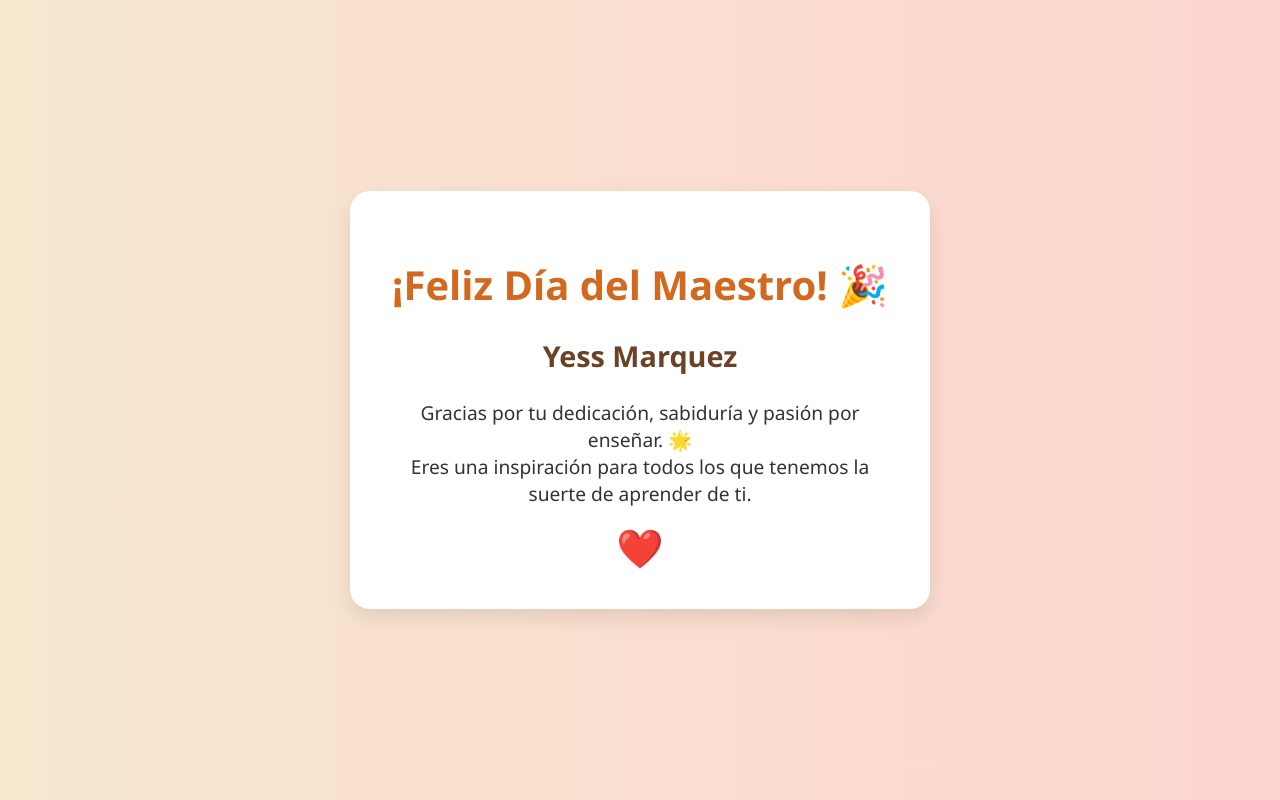
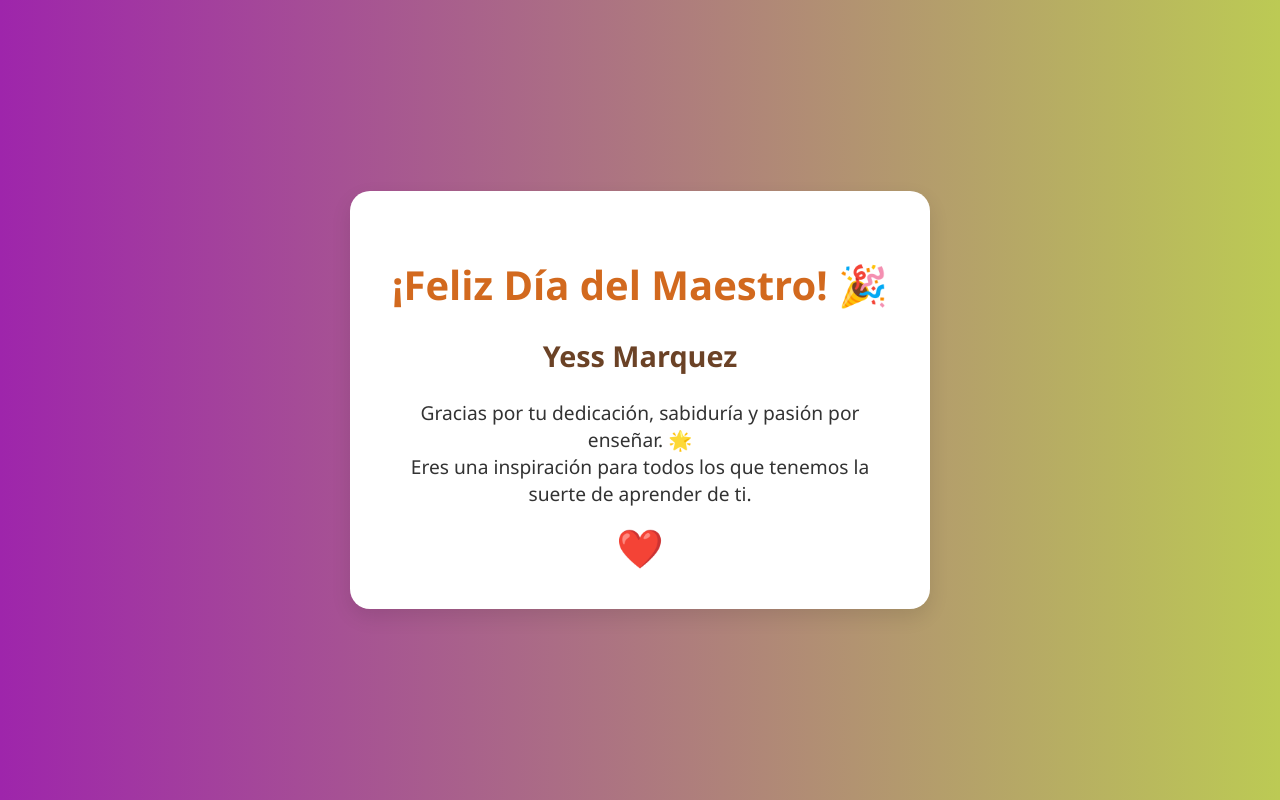
Before and after one commit to Armando-deve/dia, a plain HTML site: page index.html in a window 1280 px wide. Drawn offline with Linux system fonts and the light colour scheme.

Commit message:
Update index.html

```diff
--- a/index.html
+++ b/index.html
@@ -9,7 +9,7 @@
       margin: 0;
       padding: 0;
       font-family: 'Segoe UI', sans-serif;
-      background: linear-gradient(to right, #f7e8d0, #fcd5ce);
+      background: linear-gradient(to right,  #9e25ab, #bcca54);
       display: flex;
       justify-content: center;
       align-items: center;
```
